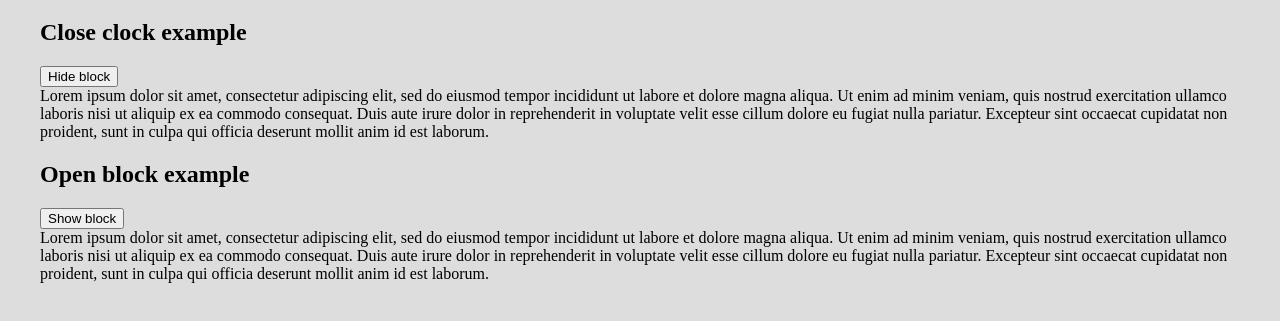
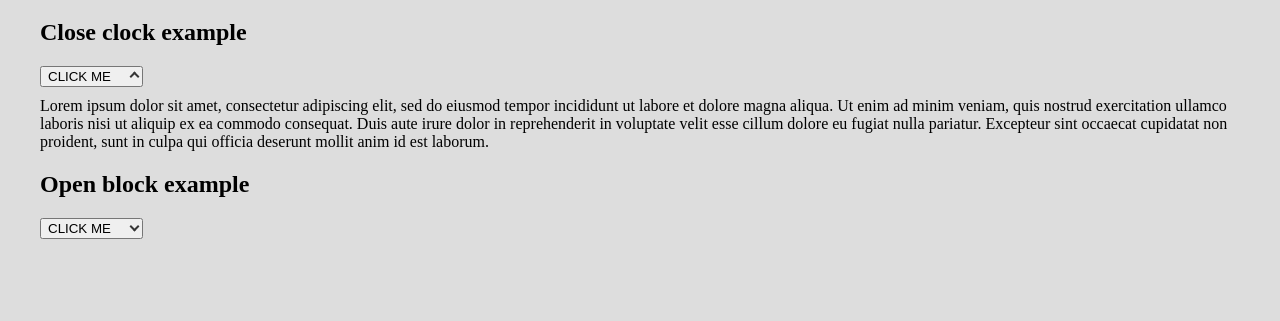
Before and after one commit to Oksana-1/expandjs, a website built with webpack: page index.html in a window 1280 px wide. Shown: the part 61-382 px from the top of the page. Built offline with nearby package versions, Linux system fonts and the light colour scheme.

Commit message:
Add active-class styling, bug-fixing

```diff
--- a/index.html
+++ b/index.html
@@ -12,7 +12,7 @@
             <h2>Close clock example</h2>
             <div class="example-result">
                 <div>
-                    <button class="mb-10 js-expand" data-expand="block1">Hide block</button>
+                    <button class="mb-10 expand-button js-expand" data-expand="block1">CLICK ME</button>
                     <div data-expand-id="block1" data-default-state="opened">
                         Lorem ipsum dolor sit amet, consectetur adipiscing elit, sed do eiusmod tempor incididunt ut labore et dolore magna aliqua. Ut enim ad minim veniam, quis nostrud exercitation ullamco laboris nisi ut aliquip ex ea commodo consequat. Duis aute irure dolor in reprehenderit in voluptate velit esse cillum dolore eu fugiat nulla pariatur. Excepteur sint occaecat cupidatat non proident, sunt in culpa qui officia deserunt mollit anim id est laborum.
                     </div>
@@ -23,11 +23,8 @@
             <h2>Open block example</h2>
             <div class="example-result">
                 <div>
-                    <button class="mb-10 js-expand" data-expand="block2">Show block</button>
+                    <button class="mb-10 expand-button js-expand" data-expand="block2">CLICK ME</button>
                     <div class="mb-10" data-expand-id="block2" data-default-state="closed">
-                        Lorem ipsum dolor sit amet, consectetur adipiscing elit, sed do eiusmod tempor incididunt ut labore et dolore magna aliqua. Ut enim ad minim veniam, quis nostrud exercitation ullamco laboris nisi ut aliquip ex ea commodo consequat. Duis aute irure dolor in reprehenderit in voluptate velit esse cillum dolore eu fugiat nulla pariatur. Excepteur sint occaecat cupidatat non proident, sunt in culpa qui officia deserunt mollit anim id est laborum.
-                    </div>
-                    <div data-expand-id="block2" data-default-state="opened">
                         Lorem ipsum dolor sit amet, consectetur adipiscing elit, sed do eiusmod tempor incididunt ut labore et dolore magna aliqua. Ut enim ad minim veniam, quis nostrud exercitation ullamco laboris nisi ut aliquip ex ea commodo consequat. Duis aute irure dolor in reprehenderit in voluptate velit esse cillum dolore eu fugiat nulla pariatur. Excepteur sint occaecat cupidatat non proident, sunt in culpa qui officia deserunt mollit anim id est laborum.
                     </div>
                 </div>
--- a/src/js/Expand.js
+++ b/src/js/Expand.js
@@ -29,16 +29,6 @@ const ExpandTarget = {
   setTarget(target) {
     this.element = target;
   },
-  setDefaultState() {
-    const defaultState =
-      this.element.getAttribute("data-default-state") || null;
-    if (!defaultState) return;
-    if (defaultState === "opened") {
-      this.show();
-    } else if (defaultState === "closed") {
-      this.hide();
-    }
-  },
 };
 const ExpandBody = {
   trigger: null,
@@ -62,6 +52,21 @@ const ExpandBody = {
       }
     });
   },
+  setDefaultState() {
+    if (!this.targets) return;
+    this.targets.forEach((target) => {
+      const defaultState =
+        target.element.getAttribute("data-default-state") || null;
+      if (!defaultState) return;
+      if (defaultState === "opened") {
+        this.trigger.classList.add("active");
+        target.show();
+      } else if (defaultState === "closed") {
+        this.trigger.classList.remove("active");
+        target.hide();
+      }
+    });
+  },
   setTargets(element) {
     const areaName = element.getAttribute("data-expand") || null;
     if (!areaName) return;
@@ -70,7 +75,6 @@ const ExpandBody = {
     this.targets = Array.from(targets).map((target) => {
       const expandTarget = Object.create(ExpandTarget);
       expandTarget.setTarget(target);
-      expandTarget.setDefaultState();
       return expandTarget;
     });
   },
@@ -78,6 +82,7 @@ const ExpandBody = {
     if (!element) return;
     this.trigger = element;
     this.setTargets(element);
+    this.setDefaultState();
   },
 };
 export const ExpandHandler = {
--- a/src/scss/main.scss
+++ b/src/scss/main.scss
@@ -3,6 +3,9 @@ body {
 }
 .centered {
   text-align: center;
+}
+.mb-10 {
+  margin-bottom: 10px;
 }
 .mb-20 {
   margin-bottom: 20px;
@@ -17,3 +20,27 @@ body {
   padding: 20px;
   display: inline-block;
 }
+.expand-button {
+  padding-right: 30px;
+  cursor: pointer;
+  position: relative;
+  &::before {
+    content: '';
+    display: block;
+    position: absolute;
+    width: 5px;
+    height: 5px;
+    border-bottom: 2px solid #363636;
+    border-left: 2px solid #363636;
+    right: 3px;
+    top: calc(50% - 5px);
+    transform: rotate(-45deg);
+    transition: transform 0.2s ease;
+  }
+  &.active {
+    &::before {
+      transform: rotate(135deg);
+      top: calc(50% - 3px);
+    }
+  }
+}
```
